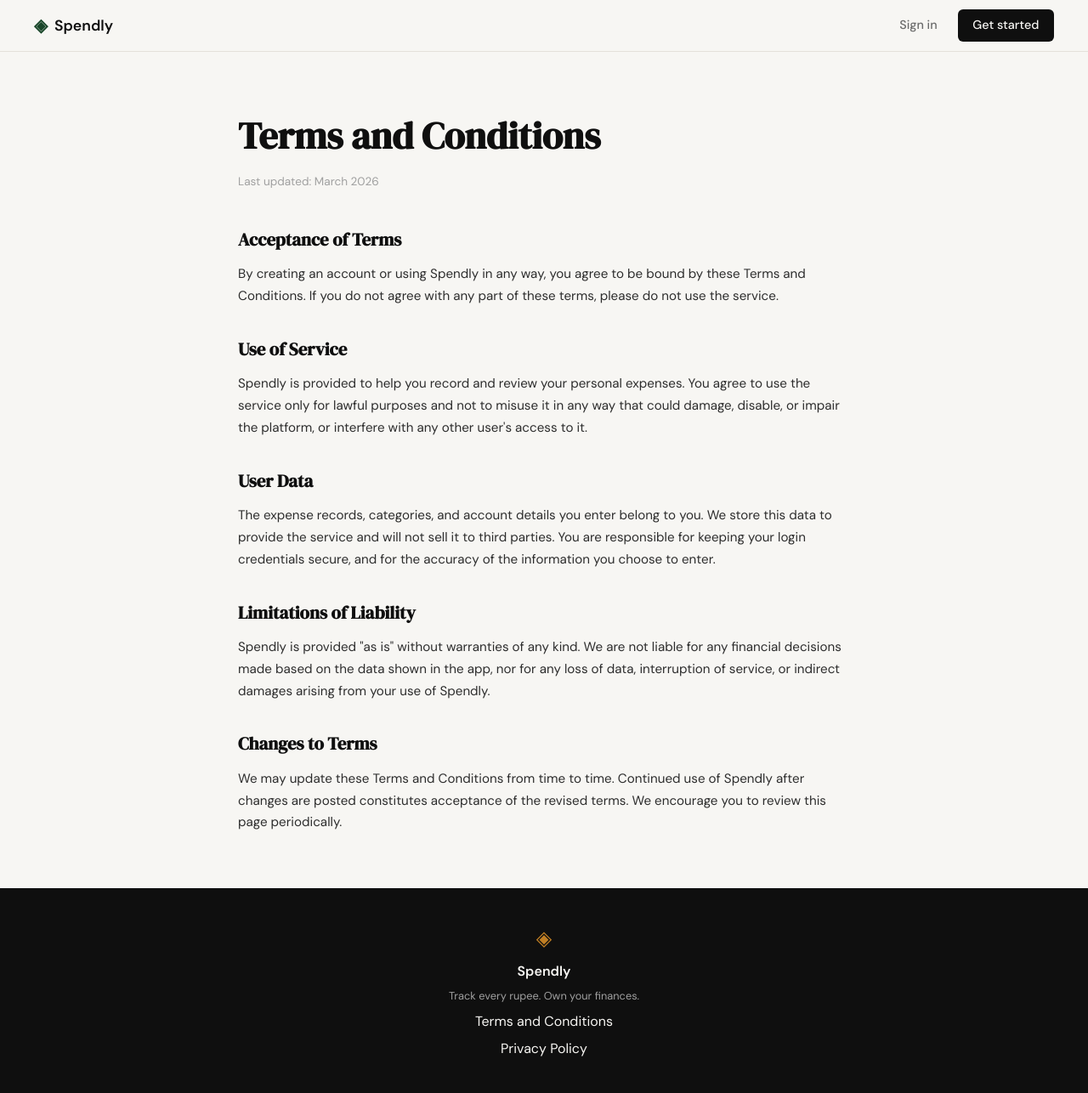
After one commit to sarmadMansoor/spendly, a Flask app: page /terms in a window 1280 px wide. The commit adds this page. Shown: the whole page at 85% size. Run offline with Flask 3, Linux system fonts and the light colour scheme.

Commit message:
landing page updated added the terms and conditions working page

```diff
--- a/app.py
+++ b/app.py
@@ -20,6 +20,11 @@ def register():
 @app.route("/login")
 def login():
     return render_template("login.html")
+
+
+@app.route("/terms")
+def terms():
+    return render_template("terms.html")
 
 
 # ------------------------------------------------------------------ #
--- a/static/css/style.css
+++ b/static/css/style.css
@@ -478,6 +478,46 @@ a { color: inherit; text-decoration: none; }
 .auth-switch a:hover { text-decoration: underline; }
 
 /* ------------------------------------------------------------------ */
+/* Legal pages                                                         */
+/* ------------------------------------------------------------------ */
+
+.legal-section {
+    padding: 4rem 2rem;
+}
+
+.legal-inner {
+    max-width: 720px;
+    margin: 0 auto;
+}
+
+.legal-title {
+    font-family: var(--font-display);
+    font-size: clamp(2rem, 4vw, 2.75rem);
+    color: var(--ink);
+    margin-bottom: 0.5rem;
+}
+
+.legal-updated {
+    font-size: 0.85rem;
+    color: var(--ink-faint);
+    margin-bottom: 2.5rem;
+}
+
+.legal-heading {
+    font-family: var(--font-display);
+    font-size: 1.3rem;
+    color: var(--ink);
+    margin-top: 2rem;
+    margin-bottom: 0.75rem;
+}
+
+.legal-body {
+    font-size: 0.95rem;
+    color: var(--ink-soft);
+    line-height: 1.7;
+}
+
+/* ------------------------------------------------------------------ */
 /* Footer                                                              */
 /* ------------------------------------------------------------------ */
 
--- a/templates/base.html
+++ b/templates/base.html
@@ -34,7 +34,7 @@
             <span class="brand-icon">◈</span>
             <span class="footer-name">Spendly</span>
             <p class="footer-copy">Track every rupee. Own your finances.</p>
-            <a href="#">Terms and Conditions</a>
+            <a href="{{ url_for('terms') }}">Terms and Conditions</a>
             <a href="#">Privacy Policy</a>
         </div>
     </footer>
--- /dev/null
+++ b/templates/terms.html
@@ -0,0 +1,51 @@
+{% extends "base.html" %}
+
+{% block title %}Terms and Conditions — Spendly{% endblock %}
+
+{% block content %}
+
+<section class="legal-section">
+    <div class="legal-inner">
+        <h1 class="legal-title">Terms and Conditions</h1>
+        <p class="legal-updated">Last updated: March 2026</p>
+
+        <h2 class="legal-heading">Acceptance of Terms</h2>
+        <p class="legal-body">
+            By creating an account or using Spendly in any way, you agree to be bound by these
+            Terms and Conditions. If you do not agree with any part of these terms, please do
+            not use the service.
+        </p>
+
+        <h2 class="legal-heading">Use of Service</h2>
+        <p class="legal-body">
+            Spendly is provided to help you record and review your personal expenses. You agree
+            to use the service only for lawful purposes and not to misuse it in any way that
+            could damage, disable, or impair the platform, or interfere with any other user's
+            access to it.
+        </p>
+
+        <h2 class="legal-heading">User Data</h2>
+        <p class="legal-body">
+            The expense records, categories, and account details you enter belong to you. We
+            store this data to provide the service and will not sell it to third parties. You
+            are responsible for keeping your login credentials secure, and for the accuracy of
+            the information you choose to enter.
+        </p>
+
+        <h2 class="legal-heading">Limitations of Liability</h2>
+        <p class="legal-body">
+            Spendly is provided "as is" without warranties of any kind. We are not liable for
+            any financial decisions made based on the data shown in the app, nor for any loss of
+            data, interruption of service, or indirect damages arising from your use of Spendly.
+        </p>
+
+        <h2 class="legal-heading">Changes to Terms</h2>
+        <p class="legal-body">
+            We may update these Terms and Conditions from time to time. Continued use of Spendly
+            after changes are posted constitutes acceptance of the revised terms. We encourage
+            you to review this page periodically.
+        </p>
+    </div>
+</section>
+
+{% endblock %}
```
